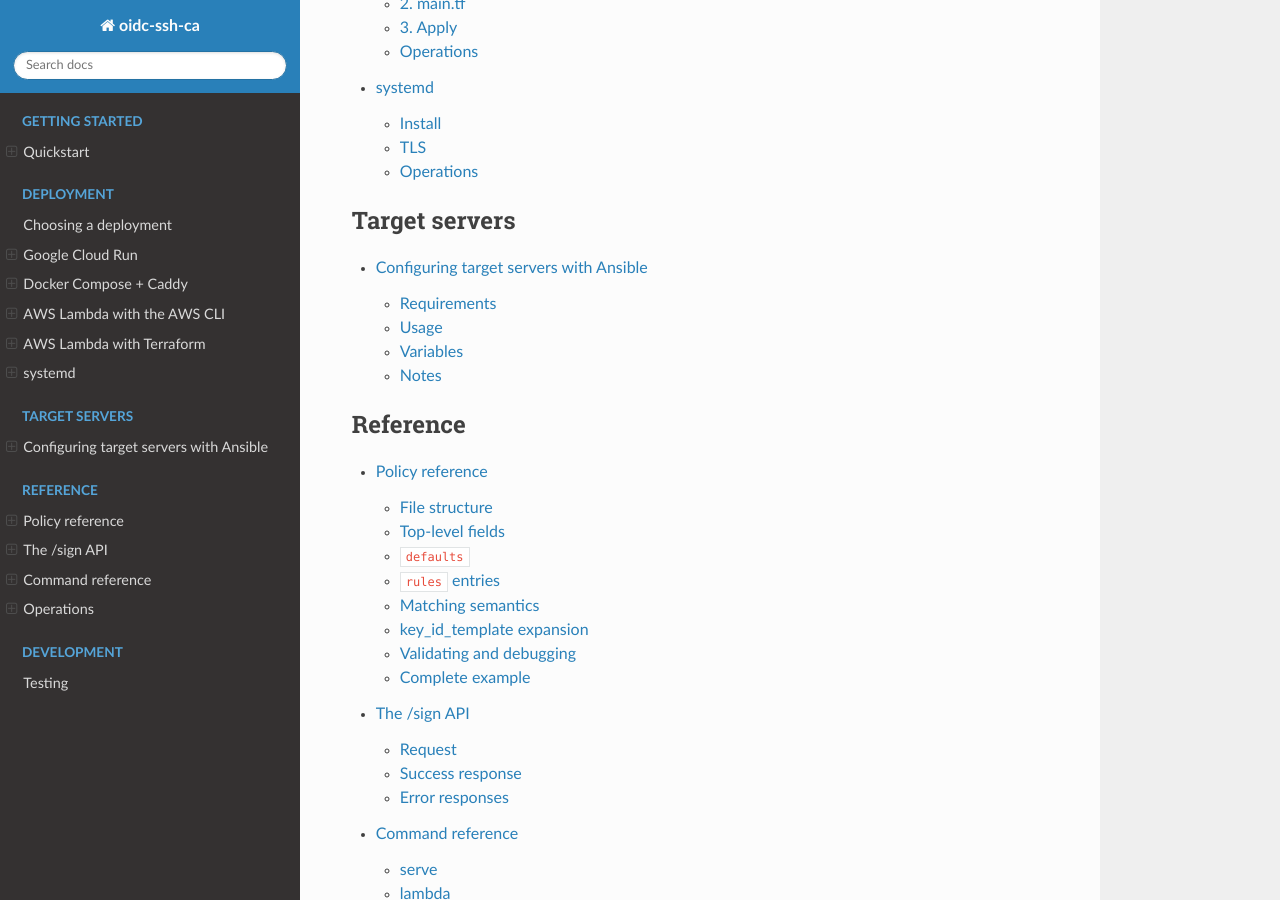
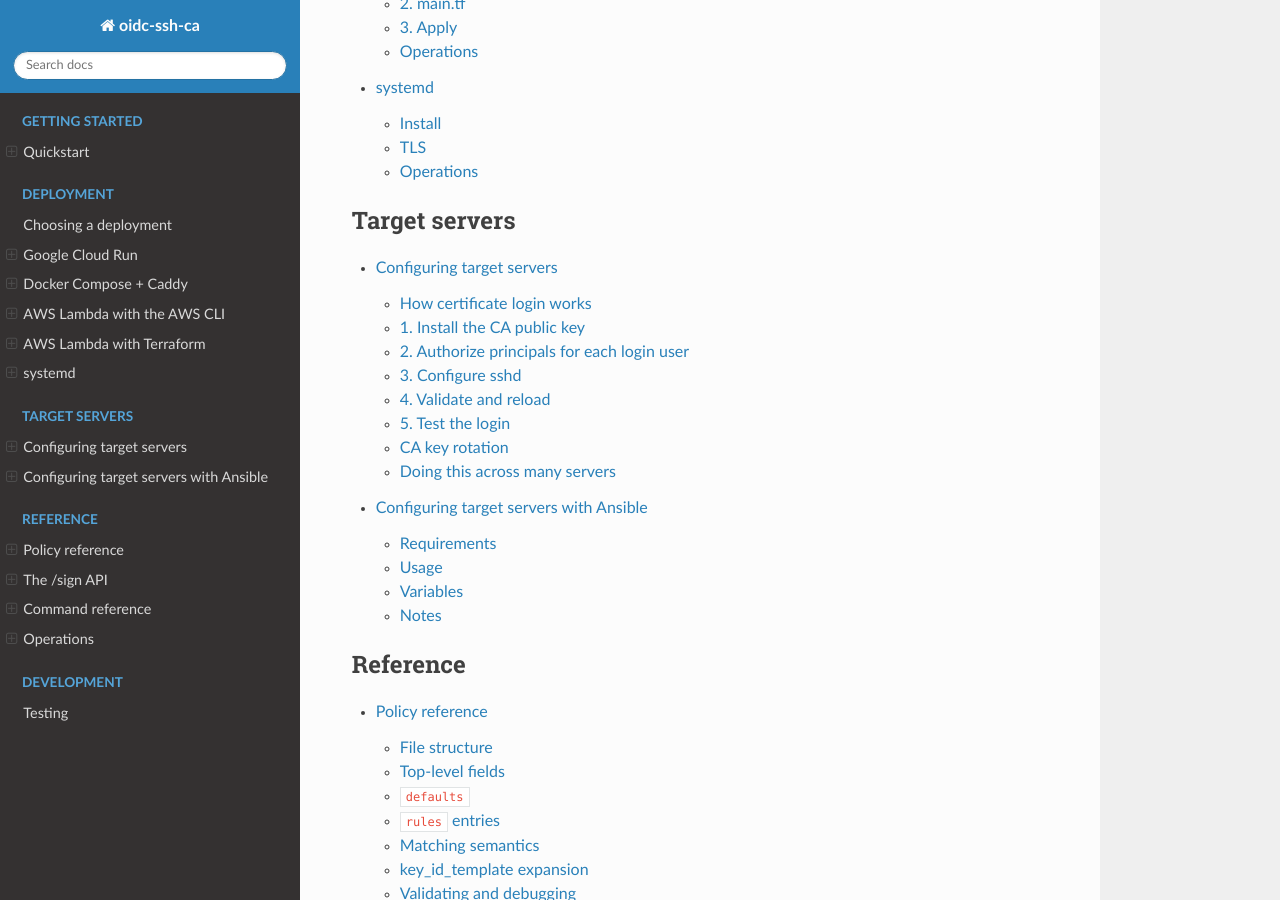
Before and after one commit to atsuoishimoto/oidc-ssh-ca, a Sphinx documentation site: the page built from docs/index.md, in a window 1280 px wide and 900 px high, scrolled down 1885 px. Built offline with Sphinx 7.4.7 and the Read the Docs theme 3.1.0, drawn with Linux system fonts in a browser that asks for light colours; part of the change alters nothing that is shown.

Commit message:
docs: add manual target server configuration page
Add a dedicated 'Configuring target servers' page that walks through
trusting the CA on a single host by hand (install CA public key,
authorize principals per user, sshd fragment, validate with sshd -t,
test the login), placed before the Ansible page in the toctree. Update
the quickstart and Ansible page cross-references to point to it.

https://claude.ai/code/session_013zXcaN85ALsbJau5G8gv3e

````diff
--- a/docs/ansible.md
+++ b/docs/ansible.md
@@ -2,9 +2,10 @@
 
 The `oidc_ssh_ca_trust` role, in
 [`ansible/roles/oidc_ssh_ca_trust`](https://github.com/atsuoishimoto/oidc-ssh-ca/tree/main/ansible/roles/oidc_ssh_ca_trust),
-automates step 4 of the [quickstart](quickstart.md): making target
-servers trust the CA. It touches only the SSH server side — it does not
-deploy or configure `oidc-ssh-ca` itself (for that, see
+automates the manual setup in
+[Configuring target servers](target-servers.md): making target servers
+trust the CA. It touches only the SSH server side — it does not deploy or
+configure `oidc-ssh-ca` itself (for that, see
 [Choosing a deployment](deployment/index.md)).
 
 On each host the role:
--- a/docs/index.md
+++ b/docs/index.md
@@ -68,6 +68,7 @@ deployment/systemd
 :maxdepth: 2
 :caption: Target servers
 
+target-servers
 ansible
 ```
 
--- a/docs/quickstart.md
+++ b/docs/quickstart.md
@@ -125,8 +125,10 @@ A certificate logs in as user `deploy` only if one of its principals
 appears in that user's `AuthorizedPrincipalsFile` — the principal list in
 the policy and these files together decide who may go where.
 
-To apply this to many servers, the bundled Ansible role automates the
-whole step — see
+[Configuring target servers](target-servers.md) walks through this in
+detail, including validating with `sshd -t` and testing the login; to
+apply it across many servers the bundled Ansible role automates the whole
+step — see
 [Configuring target servers with Ansible](ansible.md).
 
 ## 5. Use it from GitHub Actions
--- /dev/null
+++ b/docs/target-servers.md
@@ -0,0 +1,153 @@
+# Configuring target servers
+
+A target server is any host that GitHub Actions (or another OIDC caller)
+logs into with a certificate issued by the CA. Configuring it means two
+things, both on the SSH server side only:
+
+1. **Trust the CA** — tell sshd that user certificates signed by the CA
+   public key are valid (`TrustedUserCAKeys`).
+2. **Authorize principals per user** — decide, for each login account,
+   which certificate principals may use it
+   (`AuthorizedPrincipalsFile`).
+
+Nothing about `oidc-ssh-ca` itself runs here — the server only needs its
+own `sshd` and a copy of the CA *public* key. This page does it by hand on
+a single host; to apply the same configuration to a fleet, the bundled
+Ansible role automates every step below — see
+[Configuring target servers with Ansible](ansible.md).
+
+## How certificate login works
+
+A normal key-based login checks the client's public key against
+`authorized_keys`. A certificate login is different: sshd checks that the
+certificate is **signed by a trusted CA** and that the certificate carries
+a **principal that the target account allows**. There is no per-user public
+key to distribute, rotate, or clean up — only the CA public key, the same
+on every host.
+
+So a login as user `deploy` succeeds when both hold:
+
+- the certificate is signed by a CA listed in `TrustedUserCAKeys`, and
+- one of the certificate's principals appears in `deploy`'s
+  `AuthorizedPrincipalsFile`.
+
+The principals come from `certificate.principals` in the CA's
+[policy](policy.md); the per-user file on the server is the other half of
+the decision. The login account itself must already exist — none of this
+creates Unix users.
+
+## 1. Install the CA public key
+
+Export the CA public key (never the private key) and copy it to each
+server:
+
+```bash
+oidc-ssh-ca print-ca-pub --ca-key-file ./ca_key > oidc-ssh-ca.pub
+```
+
+Install it at `/etc/ssh/oidc-ssh-ca.pub`. It is not secret, but it must not
+be writable by anyone but root — sshd trusts whatever it contains.
+
+```bash
+sudo install -o root -g root -m 0644 oidc-ssh-ca.pub /etc/ssh/oidc-ssh-ca.pub
+```
+
+## 2. Authorize principals for each login user
+
+For every account a certificate may log into, list the allowed principals,
+one per line:
+
+```text
+# /etc/ssh/auth_principals/deploy
+gha-prod-deploy
+```
+
+These must match `certificate.principals` in the policy. In the
+[quickstart](quickstart.md) policy the `prod-deploy` rule issues the single
+principal `gha-prod-deploy`, so a certificate from that rule may log in as
+`deploy` and nowhere else.
+
+## 3. Configure sshd
+
+Drop a fragment into `/etc/ssh/sshd_config.d/` (a full example is in
+[`examples/sshd/`](https://github.com/atsuoishimoto/oidc-ssh-ca/tree/main/examples/sshd)):
+
+```text
+# /etc/ssh/sshd_config.d/oidc-ssh-ca.conf
+TrustedUserCAKeys /etc/ssh/oidc-ssh-ca.pub
+
+Match User deploy
+    AuthorizedPrincipalsFile /etc/ssh/auth_principals/%u
+    PasswordAuthentication no
+    KbdInteractiveAuthentication no
+```
+
+`TrustedUserCAKeys` is global — it makes the CA trusted for the whole host.
+The per-user `Match User` block points at the principals file from step 2
+(`%u` expands to the login user) and, for those accounts, turns off
+password and keyboard-interactive logins so the certificate is the only way
+in. That hardening affects only the listed users; other accounts are left
+as they were — disable password auth globally yourself if that is your
+policy.
+
+This fragment only takes effect if `sshd_config` includes the drop-in
+directory, which is the default on current Debian, Ubuntu, RHEL, and
+Fedora:
+
+```text
+Include /etc/ssh/sshd_config.d/*.conf
+```
+
+If your `sshd_config` lacks that line, either add it or place the
+configuration directly in `sshd_config`.
+
+## 4. Validate and reload
+
+Always check the configuration before reloading — a syntax error that
+reaches a restart can lock you out:
+
+```bash
+sudo sshd -t          # exits non-zero and prints the offending line on error
+sudo systemctl reload ssh    # `sshd` on RHEL/Fedora; reload, not restart
+```
+
+`reload` re-reads the configuration without dropping existing connections,
+so an open session stays available as a fallback while you confirm a fresh
+login works.
+
+## 5. Test the login
+
+From a machine that has a freshly issued certificate (or reproduce one with
+the [quickstart](quickstart.md) flow), confirm the certificate logs in and
+that the key ID shows up in the server's sshd log — it embeds the
+repository and run ID, tying the login back to the exact CI run:
+
+```bash
+ssh -i gha_key -o CertificateFile=gha_key-cert.pub -o IdentitiesOnly=yes \
+    deploy@example.com 'whoami'
+```
+
+```bash
+sudo journalctl -u ssh | grep 'Accepted publickey'
+# ... Accepted publickey for deploy ...: ED25519-CERT ID gha:your-org/your-repo:9000000000:1 (serial 0) CA ...
+```
+
+Always pin host keys on the client side (`known_hosts`, or a host
+certificate) — short-lived user certificates do not help if the connection
+itself is not verified.
+
+## CA key rotation
+
+`TrustedUserCAKeys` may list more than one key (or the file may hold
+several lines), so rotation is zero-downtime: trust both the old and new CA
+public keys during the transition, then drop the old one once its
+certificates have expired. The full procedure is in
+[Operations → CA key rotation](operations.md#ca-key-rotation).
+
+## Doing this across many servers
+
+Repeating these steps by hand does not scale and is easy to get subtly
+wrong (a missing `sshd -t`, an inconsistent principals file). The
+[`oidc_ssh_ca_trust` Ansible role](ansible.md) performs exactly steps 1–4
+above — idempotently, validating with `sshd -t` both before and after, and
+reloading only when something changed.
````
